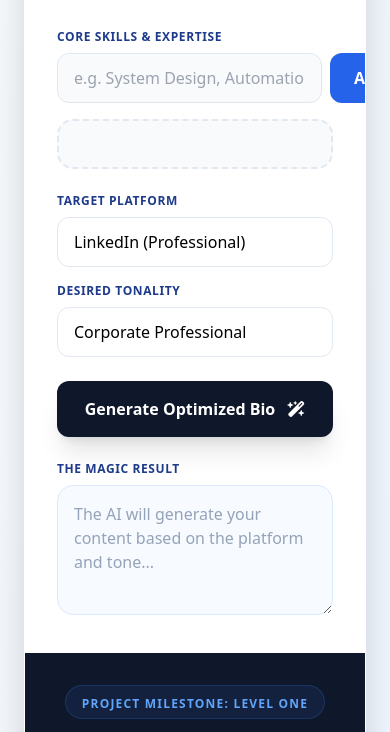
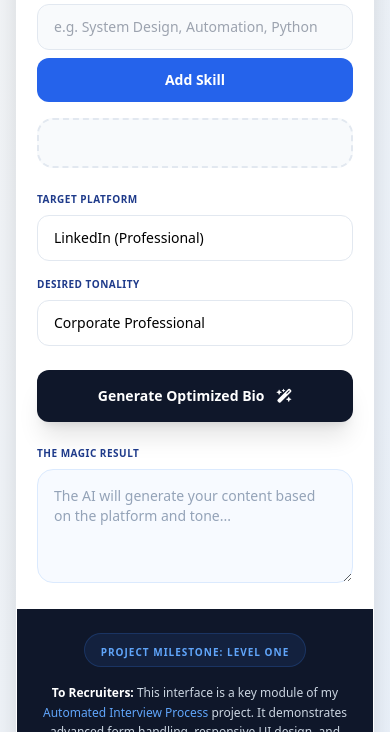
Before and after one commit to Eazybel/AboutMeGenie, a website: page public/index.html in a window 390 px wide. Shown: the part 176-908 px from the top of the page. Drawn offline with nearby package versions, Linux system fonts and the light colour scheme.

Commit message:
Refactor index.html for better layout and styling
Updated layout and styling for improved responsiveness and user experience.

```diff
--- a/public/index.html
+++ b/public/index.html
@@ -7,36 +7,36 @@
     <script src="https://cdn.tailwindcss.com"></script>
     <link rel="stylesheet" href="https://cdnjs.cloudflare.com/ajax/libs/font-awesome/6.0.0/css/all.min.css">
 </head>
-<body class="bg-gradient-to-br from-slate-50 to-blue-50 min-h-screen flex flex-col items-center justify-center p-6 font-sans">
+<body class="bg-gradient-to-br from-slate-50 to-blue-50 min-h-screen flex flex-col items-center justify-center p-4 sm:p-6 font-sans">
 
-    <div class="w-full max-w-2xl bg-white rounded-3xl shadow-2xl border border-white overflow-hidden">
-        <div class="bg-blue-600 p-8 text-white text-center">
-            <h1 class="text-3xl font-extrabold tracking-tight italic">aboutmeGenie</h1>
-            <p class="text-blue-100 text-sm mt-2 opacity-90">Part of the AI-Driven Interview Automation Suite</p>
+    <div class="w-full max-w-2xl bg-white rounded-2xl sm:rounded-3xl shadow-2xl border border-white overflow-hidden my-4">
+
+        <div class="bg-blue-600 p-6 sm:p-8 text-white text-center">
+            <h1 class="text-2xl sm:text-3xl font-extrabold tracking-tight italic">aboutmeGenie</h1>
+            <p class="text-blue-100 text-xs sm:text-sm mt-2 opacity-90">Part of the AI-Driven Interview Automation Suite</p>
         </div>
 
-        <div class="p-8 space-y-6">
+        <div class="p-5 sm:p-8 space-y-6">
 
             <form id="formDatas">
                 <div>
-                    <label class="block text-xs font-bold text-blue-900 uppercase tracking-wider mb-2">Core Skills & Expertise</label>
-                    <div class="flex gap-2 mb-4">
+                    <label class="block text-[10px] sm:text-xs font-bold text-blue-900 uppercase tracking-wider mb-2">Core Skills & Expertise</label>
+                    <div class="flex flex-col sm:flex-row gap-2 mb-4">
                         <input id="skillType" type="text" placeholder="e.g. System Design, Automation, Python"
-                            class="flex-1 px-4 py-3 border border-slate-200 rounded-xl focus:ring-2 focus:ring-blue-500 focus:outline-none transition-all bg-slate-50">
-                        <button id="addSkillBtn" type="button" class="bg-blue-600 hover:bg-blue-700 text-white px-6 py-3 rounded-xl font-bold transition-all whitespace-nowrap">
+                            class="flex-1 px-4 py-3 border border-slate-200 rounded-xl focus:ring-2 focus:ring-blue-500 focus:outline-none transition-all bg-slate-50 text-sm">
+                        <button id="addSkillBtn" type="button" class="bg-blue-600 hover:bg-blue-700 text-white px-6 py-3 rounded-xl font-bold transition-all whitespace-nowrap text-sm">
                             Add Skill
                         </button>
                     </div>
 
-                    <div id="skillContainer" name="skill" class="flex flex-wrap gap-2 min-h-[50px] p-4 bg-slate-50 rounded-2xl border-2 border-dashed border-slate-200">
-
+                    <div id="skillContainer" name="skill" class="flex flex-wrap gap-2 min-h-[50px] p-3 sm:p-4 bg-slate-50 rounded-2xl border-2 border-dashed border-slate-200">
                         </div>
                 </div>
 
                 <div class="grid grid-cols-1 md:grid-cols-2 gap-4 mt-6">
                     <div>
-                        <label class="block text-xs font-bold text-blue-900 uppercase tracking-wider mb-2">Target Platform</label>
-                        <select id="platform" name="platform" class="w-full px-4 py-3 border border-slate-200 rounded-xl bg-white focus:ring-2 focus:ring-blue-500 focus:outline-none cursor-pointer font-medium appearance-none">
+                        <label class="block text-[10px] sm:text-xs font-bold text-blue-900 uppercase tracking-wider mb-2">Target Platform</label>
+                        <select id="platform" name="platform" class="w-full px-4 py-3 border border-slate-200 rounded-xl bg-white focus:ring-2 focus:ring-blue-500 focus:outline-none cursor-pointer font-medium appearance-none text-sm">
                             <option value="linkedin">LinkedIn (Professional)</option>
                             <option value="github">GitHub (Technical/Dev)</option>
                             <option value="upwork">Upwork (Freelance/Sales)</option>
@@ -46,8 +46,8 @@
                     </div>
 
                     <div>
-                        <label class="block text-xs font-bold text-blue-900 uppercase tracking-wider mb-2">Desired Tonality</label>
-                        <select id="tonality" name="tonality" class="w-full px-4 py-3 border border-slate-200 rounded-xl bg-white focus:ring-2 focus:ring-blue-500 focus:outline-none cursor-pointer font-medium appearance-none">
+                        <label class="block text-[10px] sm:text-xs font-bold text-blue-900 uppercase tracking-wider mb-2">Desired Tonality</label>
+                        <select id="tonality" name="tonality" class="w-full px-4 py-3 border border-slate-200 rounded-xl bg-white focus:ring-2 focus:ring-blue-500 focus:outline-none cursor-pointer font-medium appearance-none text-sm">
                             <option value="professional">Corporate Professional</option>
                             <option value="branding">Personal Branding</option>
                             <option value="funny">Funny & Relatable</option>
@@ -58,7 +58,7 @@
                 </div>
 
                 <div class="mt-6">
-                    <button id="generateBtn" class="w-full bg-slate-900 hover:bg-black text-white py-4 rounded-xl font-bold shadow-xl transition-all flex items-center justify-center gap-3 group">
+                    <button id="generateBtn" class="w-full bg-slate-900 hover:bg-black text-white py-4 rounded-xl font-bold shadow-xl transition-all flex items-center justify-center gap-3 group text-sm sm:text-base">
                         <span id="btnText">Generate Optimized Bio</span>
 
                         <div id="loadingSpinner" class="hidden flex items-center gap-1">
@@ -73,17 +73,17 @@
             </form>
 
             <div class="relative">
-                <label class="block text-xs font-bold text-blue-900 uppercase tracking-wider mb-2">The Magic Result</label>
-                <textarea id="resultTextarea" rows="4" readonly class="w-full px-4 py-4 bg-blue-50/50 border border-blue-100 rounded-2xl text-slate-700 focus:outline-none placeholder:text-slate-400"
+                <label class="block text-[10px] sm:text-xs font-bold text-blue-900 uppercase tracking-wider mb-2">The Magic Result</label>
+                <textarea id="resultTextarea" rows="4" readonly class="w-full px-4 py-4 bg-blue-50/50 border border-blue-100 rounded-2xl text-slate-700 focus:outline-none placeholder:text-slate-400 text-sm"
                     placeholder="The AI will generate your content based on the platform and tone..."></textarea>
             </div>
         </div>
 
-        <footer class="bg-slate-900 p-8 text-center">
+        <footer class="bg-slate-900 p-6 sm:p-8 text-center">
             <div class="inline-block bg-blue-500/10 border border-blue-500/20 rounded-full px-4 py-1 mb-4">
-                <span class="text-blue-400 text-xs font-bold tracking-widest uppercase">Project Milestone: Level One</span>
+                <span class="text-blue-400 text-[10px] font-bold tracking-widest uppercase">Project Milestone: Level One</span>
             </div>
-            <p class="text-slate-300 text-sm leading-relaxed max-w-md mx-auto">
+            <p class="text-slate-300 text-xs sm:text-sm leading-relaxed max-w-md mx-auto">
                 <strong class="text-white">To Recruiters:</strong> This interface is a key module of my
                 <span class="text-blue-400">Automated Interview Process</span> project. It demonstrates advanced form handling,
                 responsive UI design, and platform-specific content logic for AI integration.
```
Lines whose indentation alone changed are shown as unchanged.
